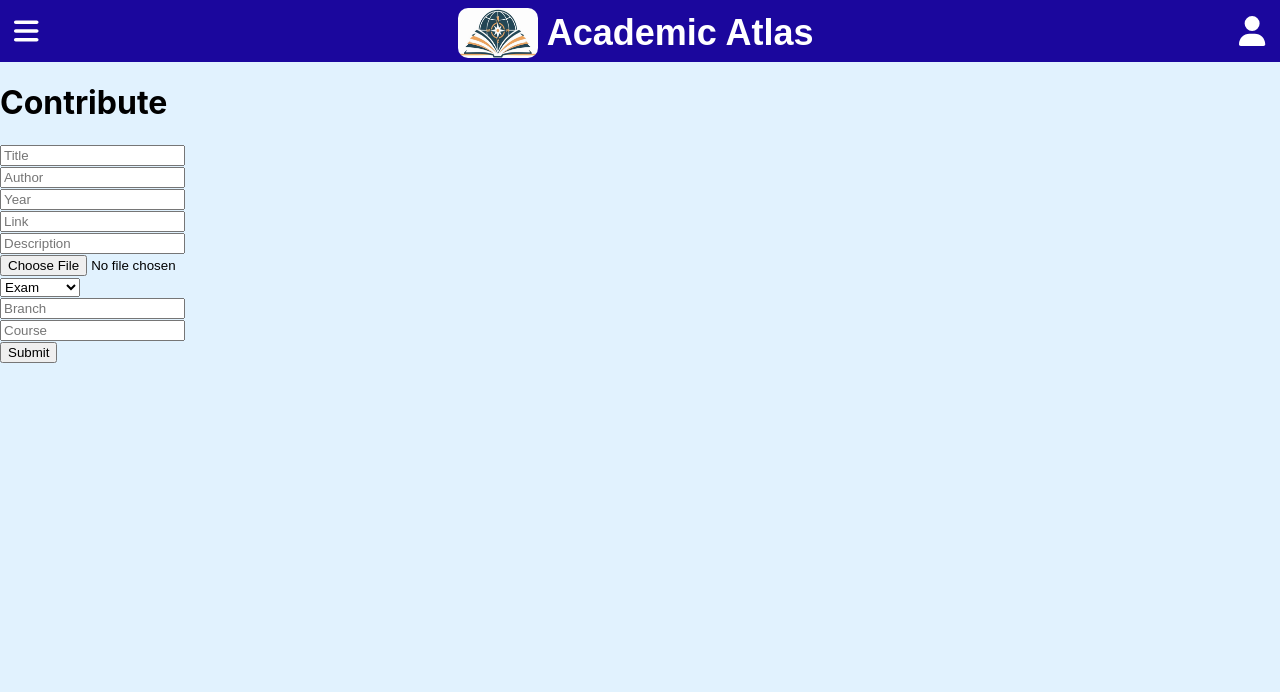
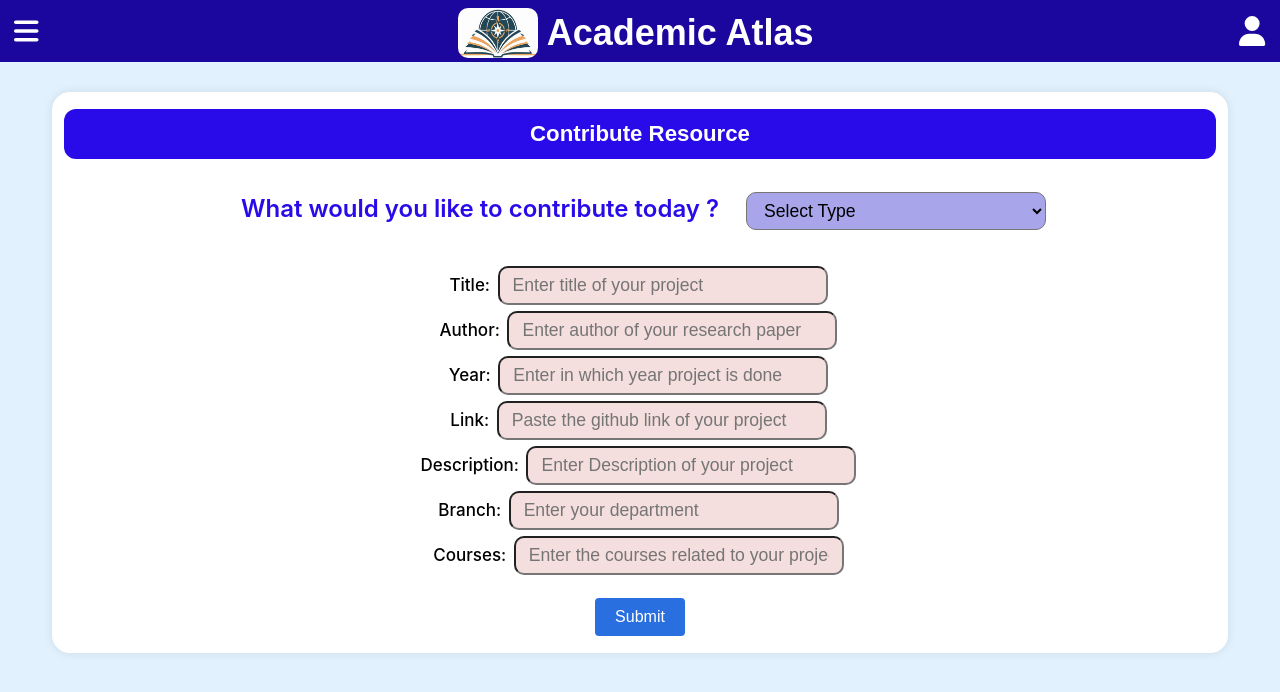
Before and after one commit to nazeer-18/Academic-Atlas, a React (Create React App) app in the folder academic-atlas/: page /contribute in a window 1280 px wide. Shown: the top 692 px of the page. Built offline with nearby package versions, Linux system fonts and the light colour scheme.

Commit message:
contribution page developed

```diff
--- a/academic-atlas/src/components/Contribute.js
+++ b/academic-atlas/src/components/Contribute.js
@@ -1,5 +1,7 @@
 import React, { useState } from 'react';
 import resourceService from '../services/resourceService';
+import '../styles/ContributePage.css';
+import { useLocation } from 'react-router-dom'
 
 export default function Contribute() {
     const [data, setData] = useState({
@@ -49,73 +51,92 @@ export default function Contribute() {
     };
 
     return (
-        <div>
-            <h1>Contribute</h1>
+        <div className = "contributepage">
+        <div class="contribute-container">
+            <div class="contribute-header">
+                Contribute Resource
+            </div>
+            <div class="contribute-content">
+                <label className='contributequestion' for="typefields">What would you like to contribute today ?</label>
+                <select id="contribution"
+                value={data.category}
+                onChange={handleChange}
+                >
+                    <option value="" disabled selected>Select Type</option>
+
+                    <option value="project">Projects</option>
+                    <option value="article">Research Papers</option>
+                    <option value="code">Mid/End sem papers</option>
+                </select>
+
+            </div>
             <form onSubmit={handleSubmit} encType="multipart/form-data">
+            <label className="resultfields" htmlFor="title">Title: </label>
                 <input
                     type="text"
                     name="title"
-                    placeholder="Title"
+                    placeholder="Enter title of your project"
                     value={data.title}
                     onChange={handleChange}
-                /> <br />
+                /> <br/>
+                <label className="contributefields" htmlFor="title">Author: </label>
                 <input
                     type="text"
                     name="author"
-                    placeholder="Author"
+                    placeholder="Enter author of your research paper"
                     value={data.author}
                     onChange={handleChange}
                 /> <br />
+                <label className="contributefields" htmlFor="title">Year: </label>
                 <input
                     type="text"
                     name="academicYear"
-                    placeholder="Year"
+                    placeholder="Enter in which year project is done"
                     value={data.academicYear}
                     onChange={handleChange}
                 /> <br />
+                <label className="contributefields" htmlFor="title">Link: </label>
                 <input
                     type="text"
                     name="Link"
-                    placeholder="Link"
+                    placeholder="Paste the github link of your project"
                     value={data.Link}
                     onChange={handleChange}
                 /> <br />
+                <label className="contributefields" htmlFor="title">Description: </label>
                 <input
                     type="text"
                     name="Description"
-                    placeholder="Description"
+                    placeholder="Enter Description of your project"
                     value={data.Description}
                     onChange={handleChange}
                 /> <br />
+                <label className="contributefields" htmlFor="title">Branch: </label>
                 <input
+                    type="text"
+                    name="branch"
+                    placeholder="Enter your department"
+                    value={data.branch}
+                    onChange={handleChange}
+                /> <br />
+                <label className="contributefields" htmlFor="title">Courses: </label>
+                <input
+                    type="text"
+                    name="course"
+                    placeholder="Enter the courses related to your project"
+                    value={data.course}
+                    onChange={handleChange}
+                /> <br />
+                {/* <input
                     type="file"
                     accept="application/pdf"
                     onChange={handleFileChange}
-                /> <br />
-                <select
-                    name="category"
-                    value={data.category}
-                    onChange={handleChange}
-                >
-                    <option value="exam">Exam</option>
-                    <option value="capstone">Capstone</option>
-                </select> <br />
-                <input
-                    type="text"
-                    name="branch"
-                    placeholder="Branch"
-                    value={data.branch}
-                    onChange={handleChange}
-                /> <br />
-                <input
-                    type="text"
-                    name="course"
-                    placeholder="Course"
-                    value={data.course}
-                    onChange={handleChange}
-                /> <br />
+                /> <br /> */}
+
+
                 <button type="submit">Submit</button>
             </form>
         </div>
+        </div>
     );
 }
--- /dev/null
+++ b/academic-atlas/src/styles/ContributePage.css
@@ -0,0 +1,92 @@
+.contribute-container {
+    display: flex;
+    flex-wrap: wrap;
+    align-items: center;
+    padding: 7px 2px;
+    margin: 30px auto;
+    background-color: white;
+    border-radius: 18px;
+    width: 90vw;
+    box-shadow: 0 0 10px rgba(0, 0, 0, 0.1);
+    text-align: center;
+    border: 10px solid white;
+    justify-content: space-around;
+}
+.contribute-header {
+    background-color: #290BEA;
+    color: white;
+    text-align: center;
+    font-weight: 600;
+    padding: 12px;
+    font-size: 1.39em;
+    font-family: 'monserrat', sans-serif;
+    border-radius: 12px;
+    width:100%;
+
+
+}
+.contribute-content {
+    width: 90vw;
+    background-color: white;
+    margin: 15px auto;
+    border-radius: 12px;
+    padding: 15px 10px;
+    font-weight:700;
+
+
+
+}
+
+.contributequestion{
+    font-size: 1.5em;
+    font-weight: 600;
+    margin: 7px;
+    color:#290BEA;
+    padding: 0 10px;
+
+
+}
+label{
+    font-size: 17px;
+    margin-bottom: 5px;
+    font-weight: 500;
+
+}
+
+
+input{
+    width: 300px;
+    background-color: #f5dede;
+    border-radius: 10px;
+    padding: 7px 13px;
+    margin: 3px 3px;
+    font-size: 1.1em;
+
+}
+
+
+select {
+    width: 300px;
+    background-color:rgb(169, 165, 235);
+    border-radius: 10px;
+    padding: 7px 13px;
+    margin: 3px 3px;
+    margin-left: 10px;
+    margin-right: 10px;
+    font-size: 1.1em;
+}
+
+button {
+    margin-top: 20px;
+    padding: 10px 20px;
+    background-color: #296FE0;
+    color: white;
+    border: none;
+    border-radius: 4px;
+    cursor: pointer;
+    font-size: 16px;
+}
+
+button:hover {
+    background-color: #290BEA;
+}
```
